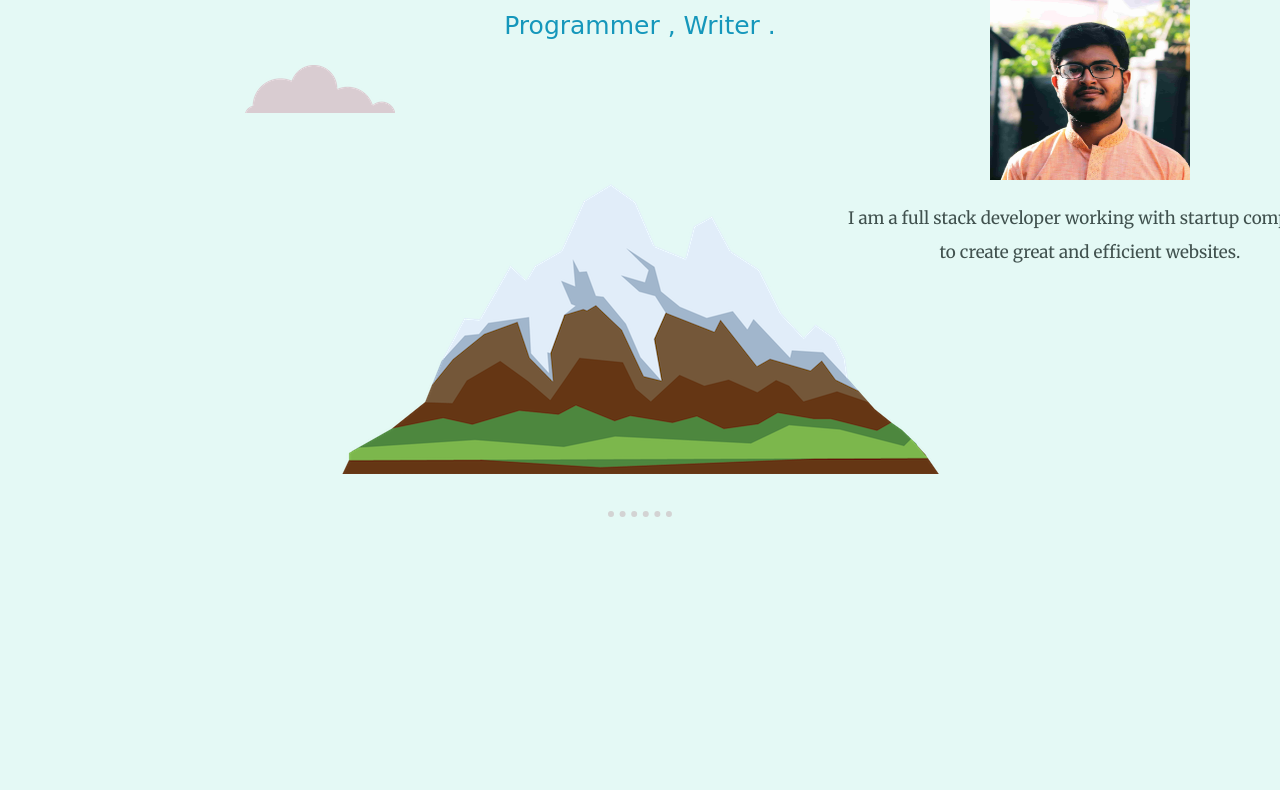
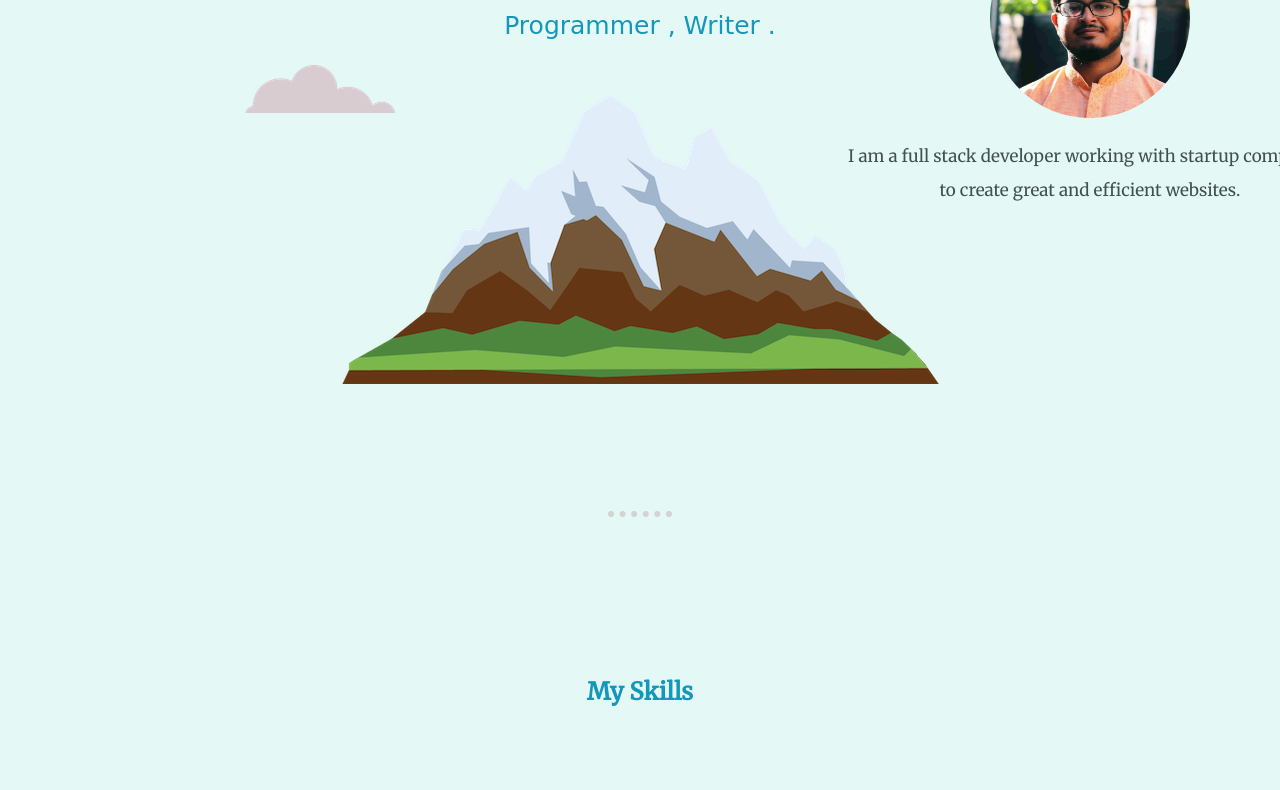
Before and after one commit to Aniru99/AniruddhaHossen, a plain HTML site: page index.html in a window 1280 px wide. Shown: the part 305-1095 px from the top of the page. Drawn offline with Linux system fonts and the light colour scheme.

Commit message:
Update styles.css

```diff
--- a/css/styles.css
+++ b/css/styles.css
@@ -2,8 +2,7 @@
 body{
   background-color: #E4F9F5;
   color: #40514E;
-  height: 100%;
-  width: 100%;
+
   margin: 0;
   text-align: center;
   font-family: 'Merriweather', serif;
@@ -51,13 +50,15 @@ a:hover{
 }
 
 .top-container {
+    position:relative;
     padding-top: 160px;
 }
 .middle-container{
-
+  position:relative;
 }
 .bottom-container{
-  padding: 50px 0 20px;
+    position:relative;
+  padding: 50px 0 20px 0;
   background-color:#78c4d4;
   color: black;
 }
@@ -73,15 +74,23 @@ a:hover{
   bottom:50px;
   left:200px;
 }
-
+.mountain{
+  position: relative;
+  bottom: 90px;
+}
 .profile{
   position:relative;
-  bottom: 520px;
+  bottom: 582px;
   left:450px;
+}
+.dp{
+   height:200px;
+   width:200px;
+  border-radius: 100%;
 }
 .skills{
     position:relative;
-    top:10px;
+    bottom:250px;
     padding:50px;
 }
 
@@ -94,6 +103,7 @@ a:hover{
   position: relative;
   right:300px;
   margin-top: 50px;
+  height: 150px; width: 150px;
 
 }
 .img2{
@@ -119,6 +129,7 @@ a:hover{
   position:relative;
   bottom: 130px;
 }
+
 
 .tier5{
   position:absolute;
```
